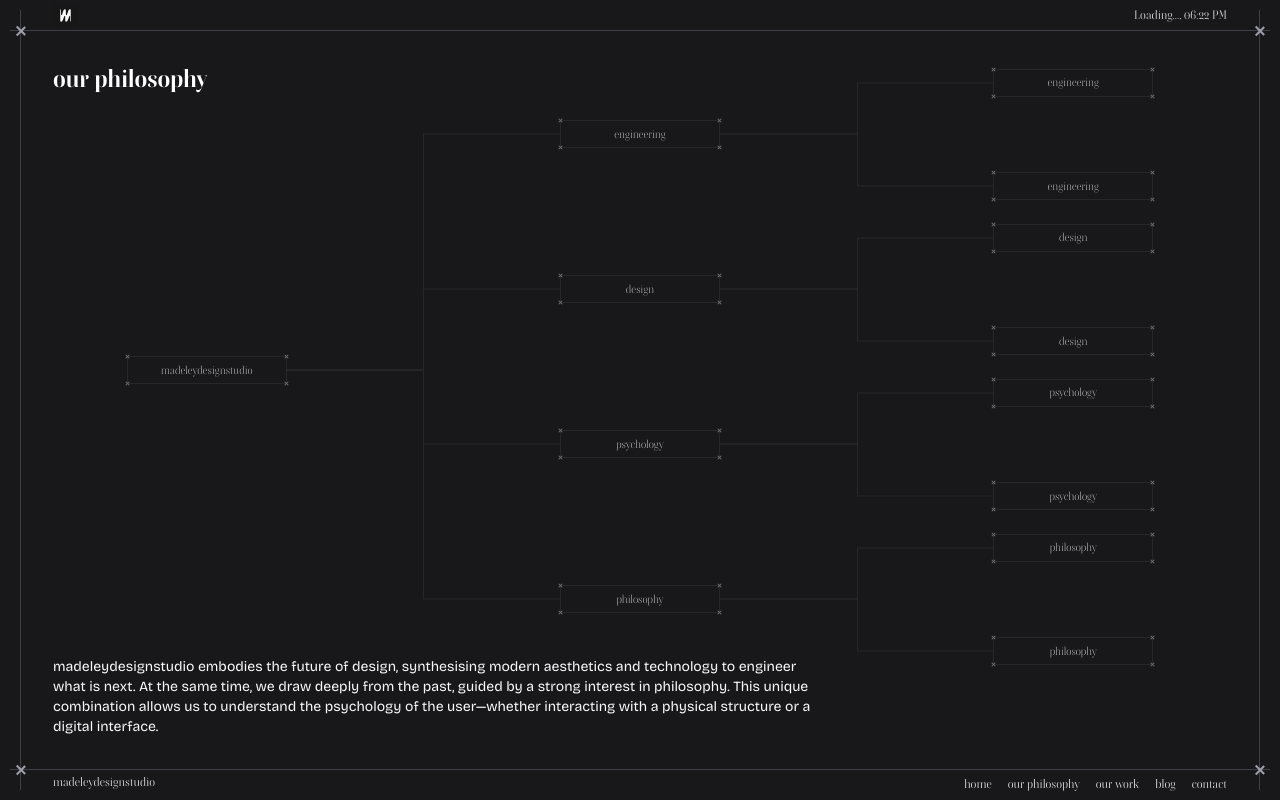
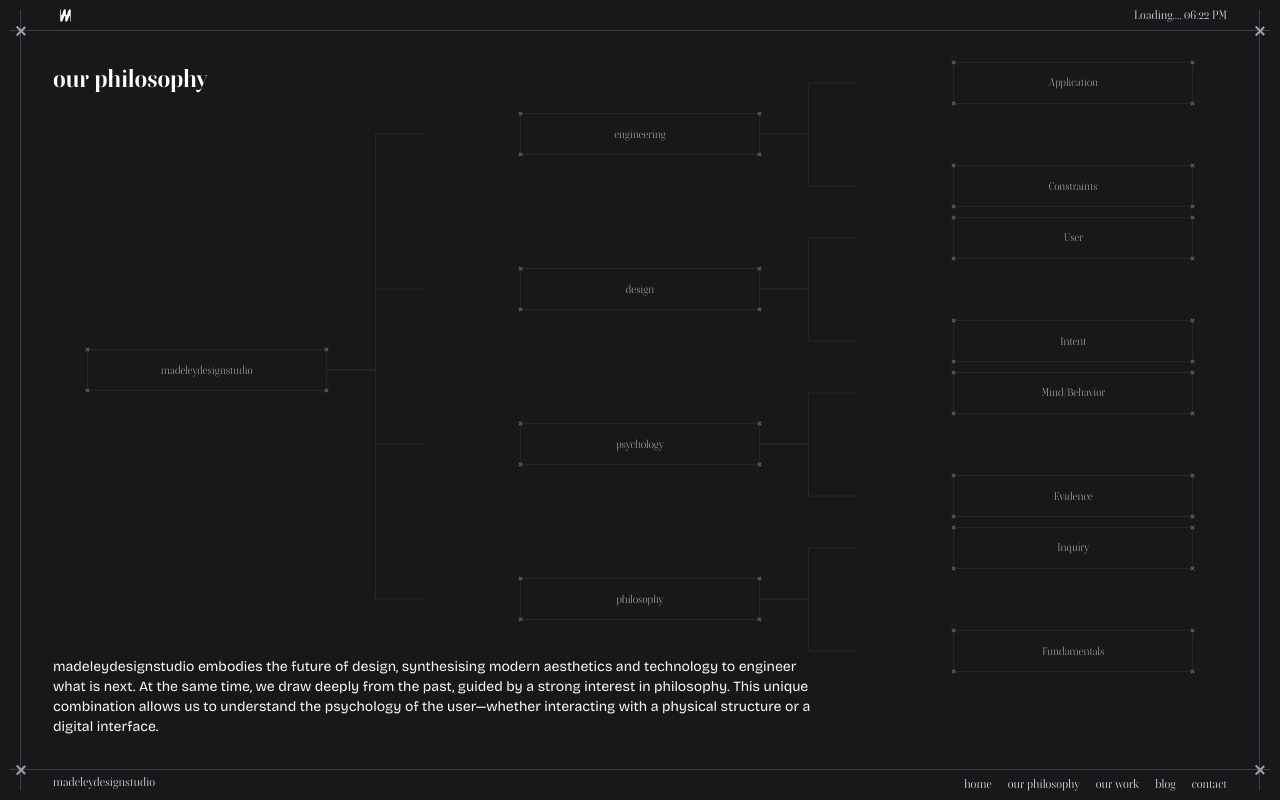
Before and after one commit to madeleydesignstudio/madeleydesignstudio, a Next.js app: page /our-philosophy in a window 1280 px wide. Built offline with nearby package versions, Linux system fonts and the light colour scheme; no server answers.

Commit message:
added home

```diff
--- a/src/app/blog/[slug]/page.tsx
+++ b/src/app/blog/[slug]/page.tsx
@@ -104,7 +104,11 @@ const blogPosts = [
   },
 ];
 
-export default function BlogPost({ params }: { params: { slug: string } }) {
+type Props = {
+  params: { slug: string };
+};
+
+export default function BlogPost({ params }: Props) {
   const post = blogPosts.find((post) => post.slug === params.slug);
 
   if (!post) {
--- a/src/app/our-philosophy/page.tsx
+++ b/src/app/our-philosophy/page.tsx
@@ -51,8 +51,8 @@ export default function OurPhilosophy() {
             left: "15%",
             top: "46%",
             transform: "translate(-50%, -50%)",
-            width: "160px",
-            height: "28px",
+            width: "240px",
+            height: "42px",
           }}
         />
 
@@ -71,8 +71,8 @@ export default function OurPhilosophy() {
                 left: "50%",
                 top: category.top,
                 transform: "translate(-50%, -50%)",
-                width: "160px",
-                height: "28px",
+                width: "240px",
+                height: "42px",
               }}
             />
 
@@ -80,9 +80,9 @@ export default function OurPhilosophy() {
             <div
               className="absolute border-t border-zinc-800"
               style={{
-                left: "calc(15% + 80px)",
+                left: "calc(15% + 120px)",
                 top: "46%",
-                width: "calc((50% - 15% - 160px) / 2)",
+                width: "calc((50% - 15% - 240px) / 4)",
                 height: "1px",
                 transform: "translateY(-50%)",
               }}
@@ -92,7 +92,7 @@ export default function OurPhilosophy() {
             <div
               className="absolute border-l border-zinc-800"
               style={{
-                left: "calc(15% + 80px + ((50% - 15% - 160px) / 2))",
+                left: "calc(15% + 120px + ((50% - 15% - 240px) / 4))",
                 top: category.top < "46%" ? category.top : "46%",
                 height:
                   category.top < "46%"
@@ -106,28 +106,42 @@ export default function OurPhilosophy() {
             <div
               className="absolute border-t border-zinc-800"
               style={{
-                left: "calc(15% + 80px + ((50% - 15% - 160px) / 2))",
+                left: "calc(15% + 120px + ((50% - 15% - 240px) / 4))",
                 top: category.top,
-                width: "calc((50% - 15% - 160px) / 2)",
+                width: "calc((50% - 15% - 240px) / 4)",
                 height: "1px",
                 transform: "translateY(-50%)",
               }}
             ></div>
 
             {/* Sub-nodes for each category */}
-            {[0, 1].map((subIndex) => (
+            {[0, 1].map((subIndex) => {
+              // Define subcategories for each main category
+              const subcategories = {
+                engineering: ["Application", "Constraints"],
+                design: ["User", "Intent"],
+                philosophy: ["Inquiry", "Fundamentals"],
+                psychology: ["Mind/Behavior", "Evidence"],
+              };
+
+              // Get the current category text and its subcategories
+              const categoryText = category.text;
+              const subCategoryTexts =
+                subcategories[categoryText as keyof typeof subcategories];
+
+              return (
                 <div key={`sub-${index}-${subIndex}`}>
                   {/* Sub-node */}
                   <Node
-                  text={category.text}
+                    text={subCategoryTexts[subIndex]}
                     style={{
                       left: "85%",
                       top: `calc(${index * 21}% + ${
                         subIndex === 0 ? "7%" : "21%"
                       })`,
                       transform: "translate(-50%, -50%)",
-                    width: "160px",
-                    height: "28px",
+                      width: "240px",
+                      height: "42px",
                     }}
                   />
 
@@ -135,9 +149,9 @@ export default function OurPhilosophy() {
                   <div
                     className="absolute border-t border-zinc-800"
                     style={{
-                    left: "calc(50% + 80px)",
+                      left: "calc(50% + 120px)",
                       top: category.top,
-                    width: "calc((85% - 50% - 160px) / 2)",
+                      width: "calc((85% - 50% - 240px) / 4)",
                       height: "1px",
                       transform: "translateY(-50%)",
                     }}
@@ -147,7 +161,7 @@ export default function OurPhilosophy() {
                   <div
                     className="absolute border-l border-zinc-800"
                     style={{
-                    left: "calc(50% + 80px + ((85% - 50% - 160px) / 2))",
+                      left: "calc(50% + 120px + ((85% - 50% - 240px) / 4))",
                       top:
                         subIndex === 0
                           ? `calc(${index * 21}% + 7%)`
@@ -164,17 +178,18 @@ export default function OurPhilosophy() {
                   <div
                     className="absolute border-t border-zinc-800"
                     style={{
-                    left: "calc(50% + 80px + ((85% - 50% - 160px) / 2))",
+                      left: "calc(50% + 120px + ((85% - 50% - 240px) / 4))",
                       top: `calc(${index * 21}% + ${
                         subIndex === 0 ? "7%" : "21%"
                       })`,
-                    width: "calc((85% - 50% - 160px) / 2)",
+                      width: "calc((85% - 50% - 240px) / 4)",
                       height: "1px",
                       transform: "translateY(-50%)",
                     }}
                   ></div>
                 </div>
-            ))}
+              );
+            })}
           </div>
         ))}
 
```
Lines whose indentation alone changed are shown as unchanged.
